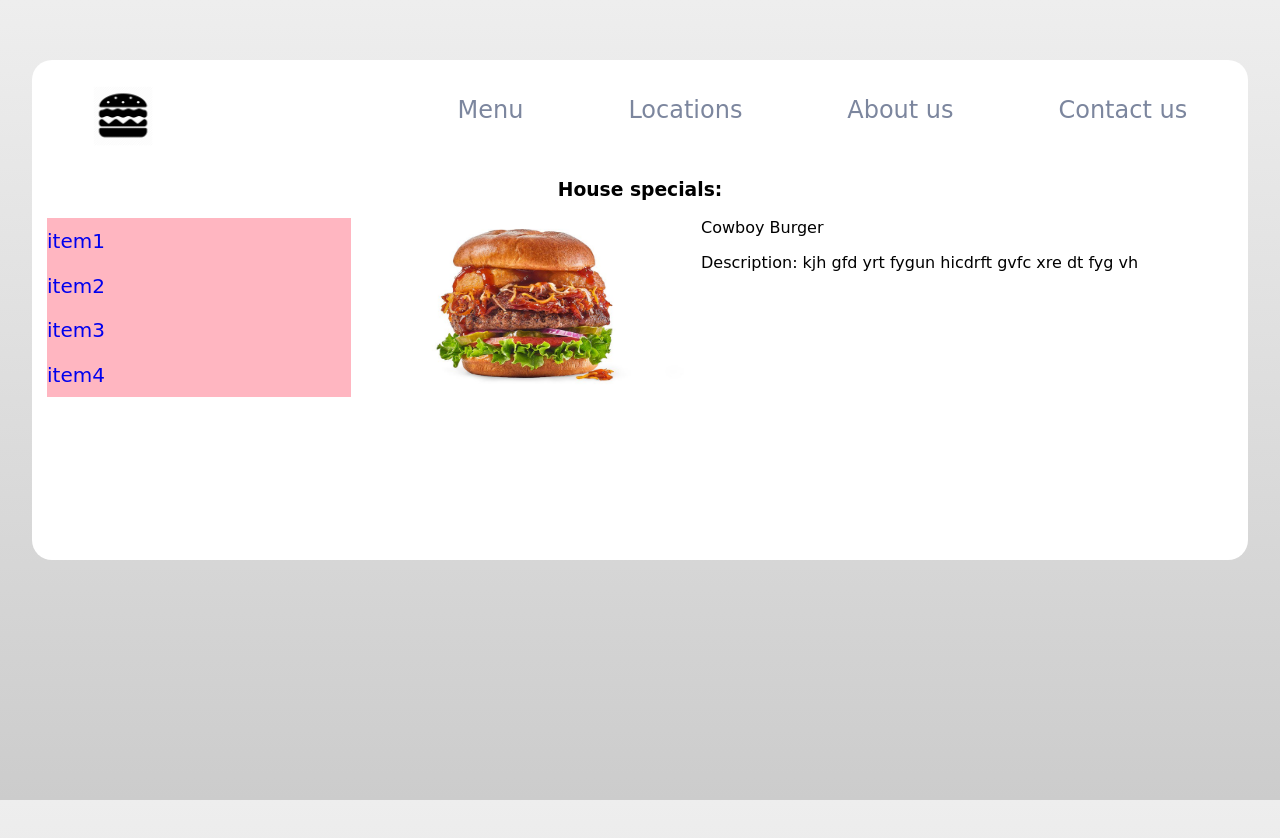
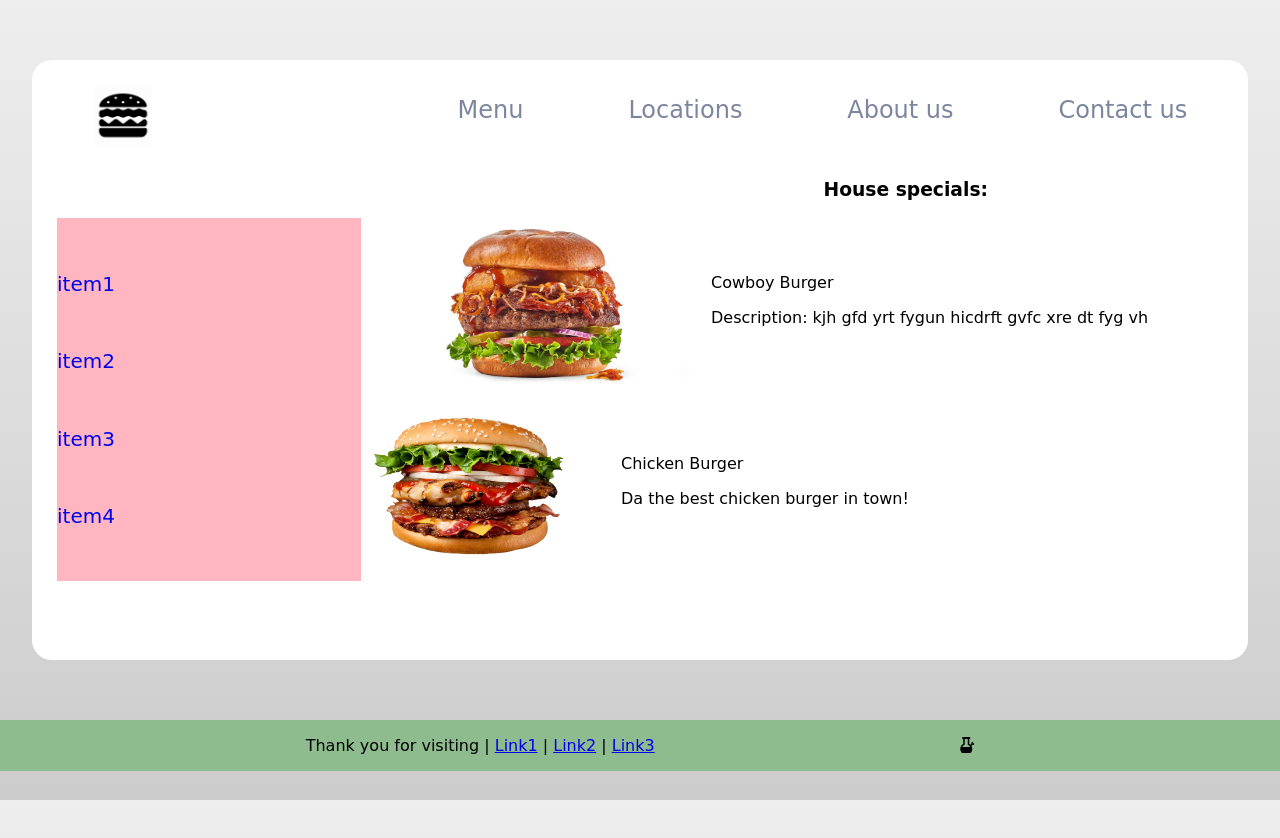
Before and after one commit to qiuyuecoco/Project1, a plain HTML site: page WebsiteProject.html in a window 1280 px wide. Drawn offline with Linux system fonts and the light colour scheme; a web font is replaced by a local one.

Commit message:
more updates to footer & content

```diff
--- a/WebsiteProject.css
+++ b/WebsiteProject.css
@@ -13,7 +13,7 @@ body{
 .master{
     background-color: #FFFFFF;
     width: 95%;
-    height: 500px;
+    height: 600px;
     border-radius: 20px;
     margin: 60px auto;
 }
@@ -22,7 +22,6 @@ body{
     display: flex;
     align-items: center;
     justify-content: space-evenly;
-    padding: 100 0px;
 }
 .tLeft{
     display: flex;
@@ -50,7 +49,8 @@ body{
     color: #7c869e;
 }
 h3{
-    text-align: center;
+    text-align: right;
+    margin-right: 260px;
 }
 .head2{
     display: flex;
@@ -62,9 +62,9 @@ h3{
     display: flex;
     width: 25%;
     flex-direction: column;
-    justify-content: space-around;
+    justify-content: space-evenly;
     align-items: baseline;
-    margin-left: 15px;
+    margin-left: 25px;
 }
 .sidebar a{
     display: flex;
@@ -75,8 +75,14 @@ h3{
 
 .main2{
     display: flex;
-    justify-content: flex-start;
+    flex-direction: column;
 }
+
+.burger1, .burger2 {
+    display: flex;
+    align-items: center;
+}
+
 /*.content{*/
     /*display: flex;*/
     /*flex-direction: center;*/
@@ -96,12 +102,15 @@ h3{
 .left a{
 
 }
-.right{
+.right2{
     display: flex;
     flex-direction: column;
     align-content: center;
+    margin-left: 40px;
 }
-#footer {
+footer{
     background-color: darkseagreen;
-
+    display: flex;
+    justify-content: space-evenly;
+    align-items: center;
 }
--- a/WebsiteProject.html
+++ b/WebsiteProject.html
@@ -8,6 +8,7 @@
 </head>
 <body>
     <div class="master">
+
         <div class="head">
             <div class="tLeft">
                 <div class="logo">
@@ -23,6 +24,7 @@
                 </div>
             </div>
         </div>
+
         <h3>House specials:</h3>
         <div class="head2">
             <div class="sidebar">
@@ -32,21 +34,42 @@
                    <a href="#">item4</a>
             </div>
             <div class="main2">
+                <div class="burger1">
                     <div class="left">
-                <a href="#"> <img src="burger.jpeg" alt="Cowboy Burger" height="175" width="350"/></a>
+                        <a href="#"><img src="burger.jpeg" alt="Cowboy Burger" height="175px" width="350"/></a>
                     </div>
                     <div class="right">
                         <div class="Headline">Cowboy Burger</div>
                             <p>Description: kjh gfd yrt fygun hicdrft gvfc xre dt fyg vh</p>
                     </div>
                 </div>
+                <div class="burger2">
+                    <div class="left2">
+                        <a href="#"><img src="burger2.png" alt="Bacon Burger" height="180" width="220"/></a>
+                    </div>
+                    <div class="right2">
+                        <div class="Headline">Chicken Burger</div>
+                        <p>Da the best chicken burger in town! </p>
                     </div>
                 </div>
+            </div>
+        </div>
+    </div>
+
 <footer>
-    <div class="footerLeft"></div>
-
-    <div class="footerRight"></div>
+    <div class="footerLeft">
+        <p>
+            Thank you for visiting |
+            <a href="#">Link1</a>
+             |
+            <a href="#">Link2</a>
+             |
+            <a href="#">Link3</a>
+        </p>
+    </div>
+    <div class="footerright">
+        <i class="fas fa-bong" height="50px" width="50px" ></i>
+    </div>
 </footer>
-</div>
 </body>
 </html>
```
Lines whose indentation alone changed are shown as unchanged.
